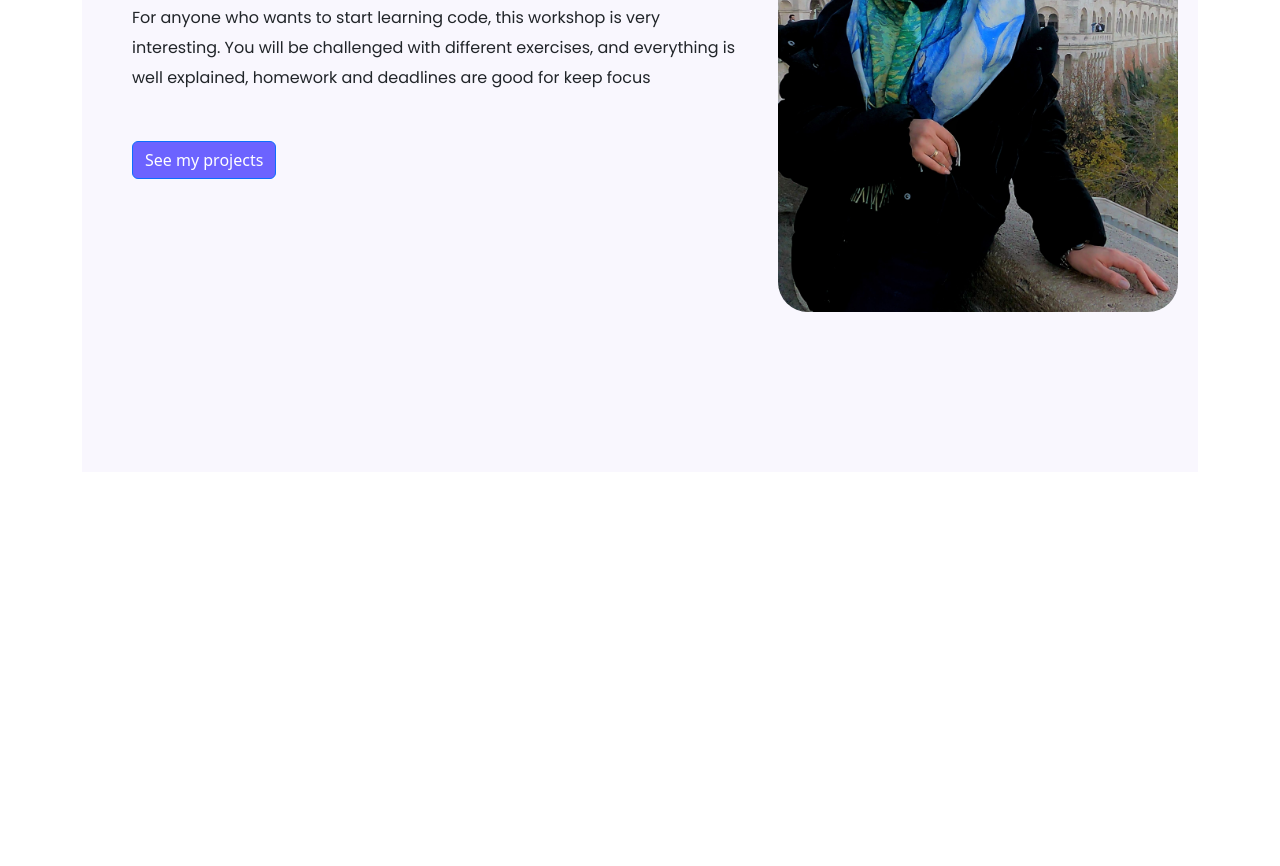
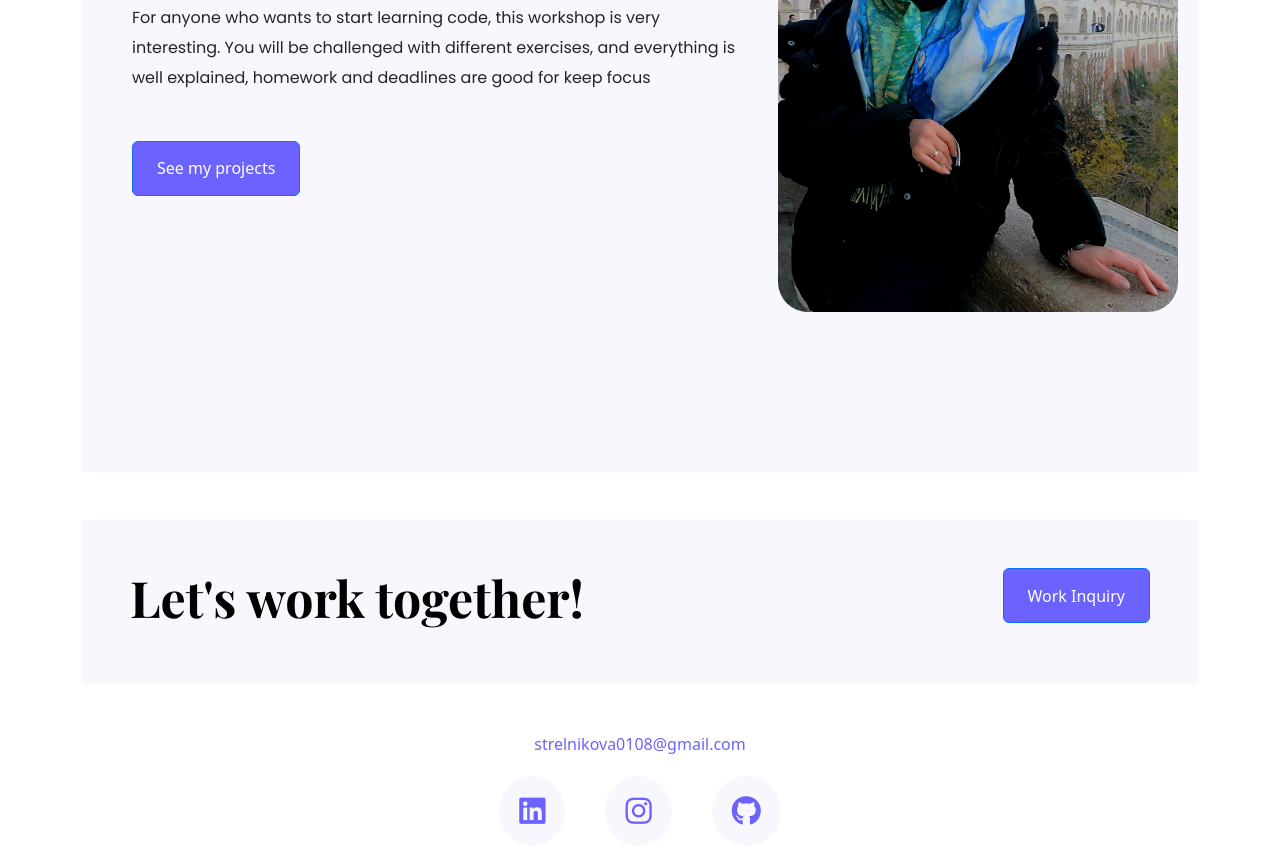
Before and after one commit to TetianaStrelnikova/homework-shecodes-personal-page, a plain HTML site: page index.html in a window 1280 px wide. Shown: the part 505-1371 px from the top of the page. Before the commit the page ends 977 px from the top, so only its background shows below. Drawn offline with nearby package versions, Linux system fonts and the light colour scheme.

Commit message:
add footer

```diff
--- a/index.html
+++ b/index.html
@@ -14,7 +14,7 @@
 <link rel="preconnect" href="https://fonts.googleapis.com">
 <link rel="preconnect" href="https://fonts.gstatic.com" crossorigin>
 <link href="https://fonts.googleapis.com/css2?family=Playfair+Display:wght@700&family=Poppins:wght@400;700&display=swap" rel="stylesheet">
-
+<script src="https://kit.fontawesome.com/7e53c08174.js" crossorigin="anonymous"></script>
 
 <link rel="stylesheet" href="/styles/style.css">
 </head>
@@ -37,17 +37,29 @@
 <div class="d-lg-flex content-container justify-content-center ">
 
  <div class=" content">
-<h1 class="mb-4 heading">Hi I am Tetiana Strelnikova</h1>
+<h1 class="mb-4 ">Hi I am Tetiana Strelnikova</h1>
 <h3 class="mb-4 ">Frontend Developer from Ukraine, based in United Arab Emirates.</h3>
 <p class="mb-5 "> For anyone who wants to start learning code, this workshop is very interesting. You will be challenged with different exercises, and everything is well explained, homework and deadlines are good for keep focus
 </p>
-<a href="work.html" title="Check My works" class="btn btn-primary">See my projects</a>
+<a href="work.html" title="Check My works" class="btn btn-primary ps-4 pe-4">See my projects</a>
 </div>
 
 <div class="myphoto w-100">
     <img src="images/myphoto.jpg" class="img-fluid myphotoimage" alt="My photo">
 </div>
 </div>
+<footer>
+    <div class="together d-flex justify-content-between mt-5 mb-5 pt-5 pb-5">
+<h2 class="ms-5">Let's work together!</h2>
+<button class="btn btn-primary me-5 ms-5 ps-4 pe-4"> <a  href="mailto:strelnikova0108@gmail.com" > Work Inquiry</a></button></div>
+
+<div class="text-center">
+    <a  href="mailto:strelnokova0108@gmail.com" class="mail" title="Mail to Tetiana Strelnikova"> strelnikova0108@gmail.com</a></div>
+
+<div class="icons d-flex justify-content-center "><i class="fa-brands fa-linkedin"></i><i class="fa-brands fa-instagram"></i><i class="fa-brands fa-github"></i></div>
+
+
+</footer>
 </div>
 </body>
 </html>
--- a/styles/style.css
+++ b/styles/style.css
@@ -4,12 +4,15 @@
     --font-family:'Poppins', sans-serif;
     --heading:'Playfair Display', serif;
     --button:#6c63ff;
+    --background:#F9F7FE;
 }
 .content-container{
     padding: 160px 20px;
-    background-color: #F9F7FE;
+    background-color: var(--background);
 }
-.btn{background-color: var(--button);}
+.btn{background-color: var(--button);
+height: 55px; text-align: center;
+line-height: 40px;}
 .myphoto{
     max-width: 448px;
     height: auto;
@@ -20,7 +23,7 @@
 .content{
     text-align: start;
     margin: 30px;}
-.heading{
+h1{
     font-family: var(--heading);
     color: #000000;
     font-size: 64px;
@@ -37,7 +40,7 @@ p{
     font-size: 16px;
     line-height:30px;}
     @media (max-width:1000px) {
-        .heading{
+        h1{
             font-size: 50px;
             line-height: 40px;
         }
@@ -57,9 +60,7 @@ p{
     }
     @media (max-width:500px){
         .logo{display: none;}
-        .content{text-align: center;
-            margin-right: 0px !important;
-            }
+
     }
     .name{
         font-weight: 700;
@@ -81,6 +82,7 @@ p{
     .logo{
         max-width: 120px;
         height: auto;
+        opacity: 0.5;
     }
     nav li{
         list-style: none;
@@ -104,3 +106,35 @@ p{
     nav a:hover,nav li:active{
         color: var(--button);
     }
+    .together{
+
+        background-color: var(--background);
+    }
+    .together a{
+        color: white;
+        text-decoration: none;
+        margin-top: 100px;
+
+    }
+    .icons i{
+        background-color: var(--background);
+        padding: 20px;
+        margin: 20px; font-size: 30px;
+        border-radius: 50%;
+        color: var(--button);
+    }
+    .icons i:hover{
+        background-color: var(--button);
+        color: var(--background);
+    }
+
+    h2{
+    font-family: var(--heading);
+    color: #000000;
+    font-size:50px;
+    font-weight: 700px;
+    }
+    .mail{
+        color: var(--button);
+        text-decoration:none;
+    }
```
Also changed, not shown: styles/contact.html (+1 -1 lines), work.html (+1 -1 lines).
